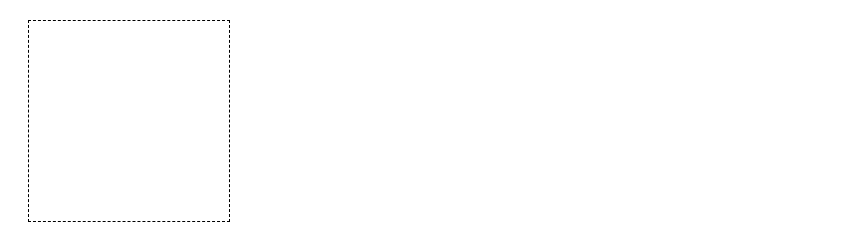
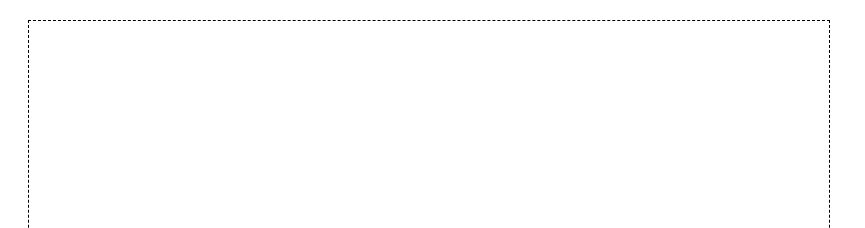
Before and after one commit to pettro98/computer-graphics, a plain HTML site: page lab03/index.html in a window 1280 px wide. Shown: the top 228 px of the page, without its empty margins (0-865 px from the left). Drawn offline with Linux system fonts and the light colour scheme.

Commit message:
changed height and width of canvas

```diff
--- a/lab03/index.html
+++ b/lab03/index.html
@@ -10,7 +10,7 @@
 
 <body>
     <div>
-        <canvas id="lab03" height=200 width=200></canvas>
+        <canvas id="lab03" height=800 width=800></canvas>
     </div>
     <script src="./script.js"></script>
 </body>
```
